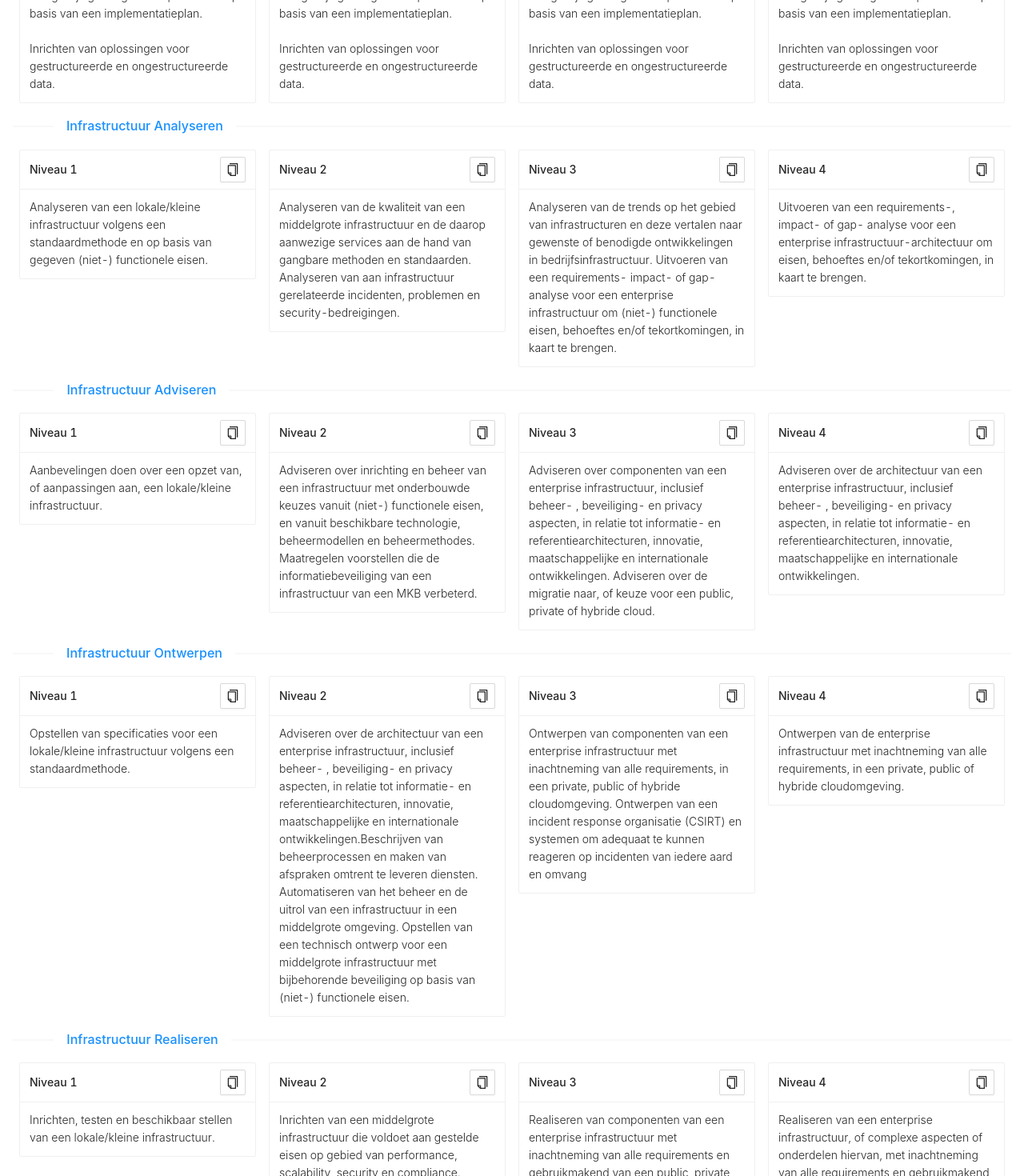
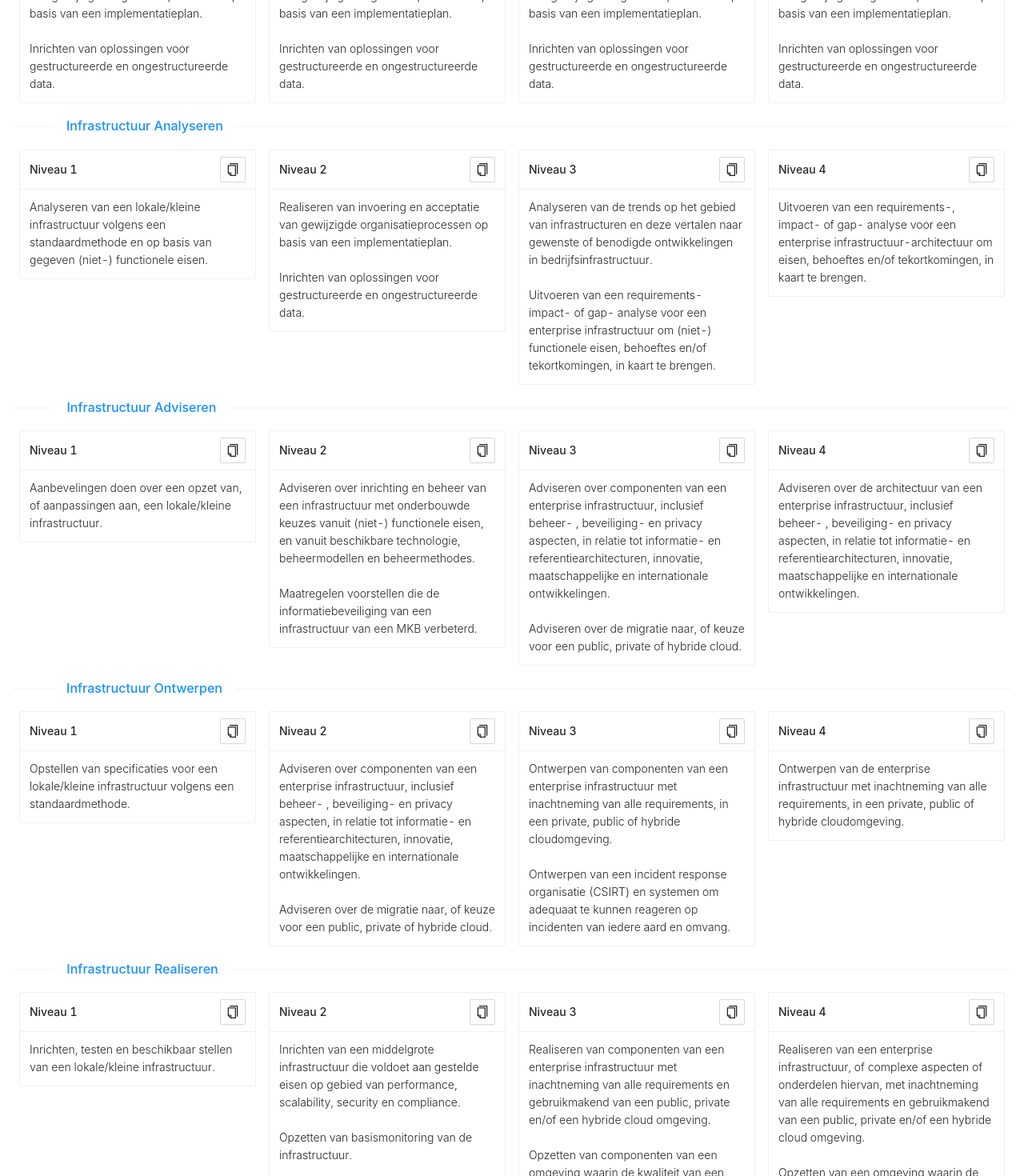
Before and after one commit to spark-156/leveling-education-framework, a React (Create React App) app in the folder frontend/: page / in a window 1280 px wide. Shown: the part 4090-5560 px from the top of the page at 80% size. Built offline with nearby package versions, Linux system fonts and the light colour scheme.

Commit message:
update infrastructuur to include spaces

```diff
--- a/frontend/src/data/hboi.js
+++ b/frontend/src/data/hboi.js
@@ -148,32 +148,60 @@ export const hboi = {
   ],
   "Infrastructuur Analyseren": [
     `Analyseren van een lokale/kleine infrastructuur volgens een standaardmethode en op basis van gegeven (niet-) functionele eisen.`,
-    `Analyseren van de kwaliteit van een middelgrote infrastructuur en de daarop aanwezige services aan de hand van gangbare methoden en standaarden. Analyseren van aan infrastructuur gerelateerde incidenten, problemen en security-bedreigingen.`,
-    `Analyseren van de trends op het gebied van infrastructuren en deze vertalen naar gewenste of benodigde ontwikkelingen in bedrijfsinfrastructuur. Uitvoeren van een requirements- impact- of gap- analyse voor een enterprise infrastructuur om (niet-) functionele eisen, behoeftes en/of tekortkomingen, in kaart te brengen.`,
+    `Realiseren van invoering en acceptatie van gewijzigde organisatieprocessen op basis van een implementatieplan.
+
+    Inrichten van oplossingen voor gestructureerde en ongestructureerde data.`,
+    `Analyseren van de trends op het gebied van infrastructuren en deze vertalen naar gewenste of benodigde ontwikkelingen in bedrijfsinfrastructuur.
+
+    Uitvoeren van een requirements- impact- of gap- analyse voor een enterprise infrastructuur om (niet-) functionele eisen, behoeftes en/of tekortkomingen, in kaart te brengen.`,
     `Uitvoeren van een requirements-, impact- of gap- analyse voor een enterprise infrastructuur-architectuur om eisen, behoeftes en/of tekortkomingen, in kaart te brengen.`,
   ],
   "Infrastructuur Adviseren": [
     `Aanbevelingen doen over een opzet van, of aanpassingen aan, een lokale/kleine infrastructuur.`,
-    `Adviseren over inrichting en beheer van een infrastructuur met onderbouwde keuzes vanuit (niet-) functionele eisen, en vanuit beschikbare technologie, beheermodellen en beheermethodes. Maatregelen voorstellen die de informatiebeveiliging van een infrastructuur van een MKB verbeterd.`,
-    `Adviseren over componenten van een enterprise infrastructuur, inclusief beheer- , beveiliging- en privacy aspecten, in relatie tot informatie- en referentiearchitecturen, innovatie, maatschappelijke en internationale ontwikkelingen. Adviseren over de migratie naar, of keuze voor een public, private of hybride cloud.`,
+    `Adviseren over inrichting en beheer van een infrastructuur met onderbouwde keuzes vanuit (niet-) functionele eisen, en vanuit beschikbare technologie, beheermodellen en beheermethodes.
+
+    Maatregelen voorstellen die de informatiebeveiliging van een infrastructuur van een MKB verbeterd.`,
+    `Adviseren over componenten van een enterprise infrastructuur, inclusief beheer- , beveiliging- en privacy aspecten, in relatie tot informatie- en referentiearchitecturen, innovatie, maatschappelijke en internationale ontwikkelingen.
+
+    Adviseren over de migratie naar, of keuze voor een public, private of hybride cloud.`,
     `Adviseren over de architectuur van een enterprise infrastructuur, inclusief beheer- , beveiliging- en privacy aspecten, in relatie tot informatie- en referentiearchitecturen, innovatie, maatschappelijke en internationale ontwikkelingen.`,
   ],
   "Infrastructuur Ontwerpen": [
     `Opstellen van specificaties voor een lokale/kleine infrastructuur volgens een standaardmethode.`,
-    `Adviseren over de architectuur van een enterprise infrastructuur, inclusief beheer- , beveiliging- en privacy aspecten, in relatie tot informatie- en referentiearchitecturen, innovatie, maatschappelijke en internationale ontwikkelingen.Beschrijven van beheerprocessen en maken van afspraken omtrent te leveren diensten. Automatiseren van het beheer en de uitrol van een infrastructuur in een middelgrote omgeving. Opstellen van een technisch ontwerp voor een middelgrote infrastructuur met bijbehorende beveiliging op basis van (niet-) functionele eisen.`,
-    `Ontwerpen van componenten van een enterprise infrastructuur met inachtneming van alle requirements, in een private, public of hybride cloudomgeving. Ontwerpen van een incident response organisatie (CSIRT) en systemen om adequaat te kunnen reageren op incidenten van iedere aard en omvang`,
+    `Adviseren over componenten van een enterprise infrastructuur, inclusief beheer- , beveiliging- en privacy aspecten, in relatie tot informatie- en referentiearchitecturen, innovatie, maatschappelijke en internationale ontwikkelingen.
+
+    Adviseren over de migratie naar, of keuze voor een public, private of hybride cloud.`,
+    `Ontwerpen van componenten van een enterprise infrastructuur met inachtneming van alle requirements, in een private, public of hybride cloudomgeving.
+
+    Ontwerpen van een incident response organisatie (CSIRT) en systemen om adequaat te kunnen reageren op incidenten van iedere aard en omvang.`,
     `Ontwerpen van de enterprise infrastructuur met inachtneming van alle requirements, in een private, public of hybride cloudomgeving.`,
   ],
   "Infrastructuur Realiseren": [
     `Inrichten, testen en beschikbaar stellen van een lokale/kleine infrastructuur.`,
-    `Inrichten van een middelgrote infrastructuur die voldoet aan gestelde eisen op gebied van performance, scalability, security en compliance. Opzetten van basismonitoring van de infrastructuur. Opstellen en uitvoeren van een testplan voor een middelgrote infrastructuur om de kwaliteit te toetsen op basis van het opgestelde (niet-) functionele ontwerp.`,
-    `Realiseren van componenten van een enterprise infrastructuur met inachtneming van alle requirements en gebruikmakend van een public, private en/of een hybride cloud omgeving. Opzetten van componenten van een omgeving waarin de kwaliteit van een veilige dienstverlening centraal kan worden bewaakt. Opzetten en uitvoeren van een pilot-/migratietraject inclusief overdracht naar beheer.`,
-    `Realiseren van een enterprise infrastructuur, of complexe aspecten of onderdelen hiervan, met inachtneming van alle requirements en gebruikmakend van een public, private en/of een hybride cloud omgeving. Opzetten van een omgeving waarin de kwaliteit van een veilige ICT-dienstverlening centraal kan worden bewaakt.`,
+    `Inrichten van een middelgrote infrastructuur die voldoet aan gestelde eisen op gebied van performance, scalability, security en compliance.
+
+    Opzetten van basismonitoring van de infrastructuur.
+
+    Opstellen en uitvoeren van een testplan voor een middelgrote infrastructuur om de kwaliteit te toetsen op basis van het opgestelde (niet-) functionele ontwerp.`,
+    `Realiseren van componenten van een enterprise infrastructuur met inachtneming van alle requirements en gebruikmakend van een public, private en/of een hybride cloud omgeving.
+
+    Opzetten van componenten van een omgeving waarin de kwaliteit van een veilige dienstverlening centraal kan worden bewaakt.
+
+    Opzetten en uitvoeren van een pilot-/migratietraject inclusief overdracht naar beheer.`,
+    `Realiseren van een enterprise infrastructuur, of complexe aspecten of onderdelen hiervan, met inachtneming van alle requirements en gebruikmakend van een public, private en/of een hybride cloud omgeving.
+
+    Opzetten van een omgeving waarin de kwaliteit van een veilige ICT-dienstverlening centraal kan worden bewaakt.`,
   ],
   "Infrastructuur Manage & Control": [
     `Opzetten en documenteren van standaardbeheerprocessen en werkprocedures inclusief systeem- en netwerkconfiguratie, ten behoeve van het beheer van een lokale/kleine infrastructuur.`,
-    `Onderbrengen van beheer van nieuwe technologische ontwikkelingen m.b.t. de infrastructuur. Implementeren van delen van beheerprocessen. Vastleggen van de specificaties van een beheeromgeving waarmee kwaliteit van de ICT-dienstverlening kan worden gemeten, waaronder het ontvangen en afhandelen van klantverzoeken, en te kunnen rapporteren over dienstenniveau.`,
-    `Opzetten van beheerprocessen en uitvoeren van een public, hybride of private cloudgebaseerde infrastructuur. Vastleggen van de specificaties van een proactieve beheeromgeving van een public, hybride of private cloud infrastructuur.`,
+    `Onderbrengen van beheer van nieuwe technologische ontwikkelingen m.b.t. de infrastructuur.
+
+    Implementeren van delen van beheerprocessen.
+
+    Vastleggen van de specificaties van een beheeromgeving waarmee kwaliteit van de ICT-dienstverlening kan worden gemeten, waaronder het ontvangen en afhandelen van klantverzoeken, en te kunnen rapporteren over dienstenniveau.`,
+    `Opzetten van beheerprocessen en uitvoeren van een public, hybride of private cloudgebaseerde infrastructuur.
+
+    Vastleggen van de specificaties van een proactieve beheeromgeving van een public, hybride of private cloud infrastructuur.`,
     `Vormgeven van Business - IT alignment en IT governance in relatie tot een enterprise infrastructuur.`,
   ],
   "Software Analyseren": [
```
